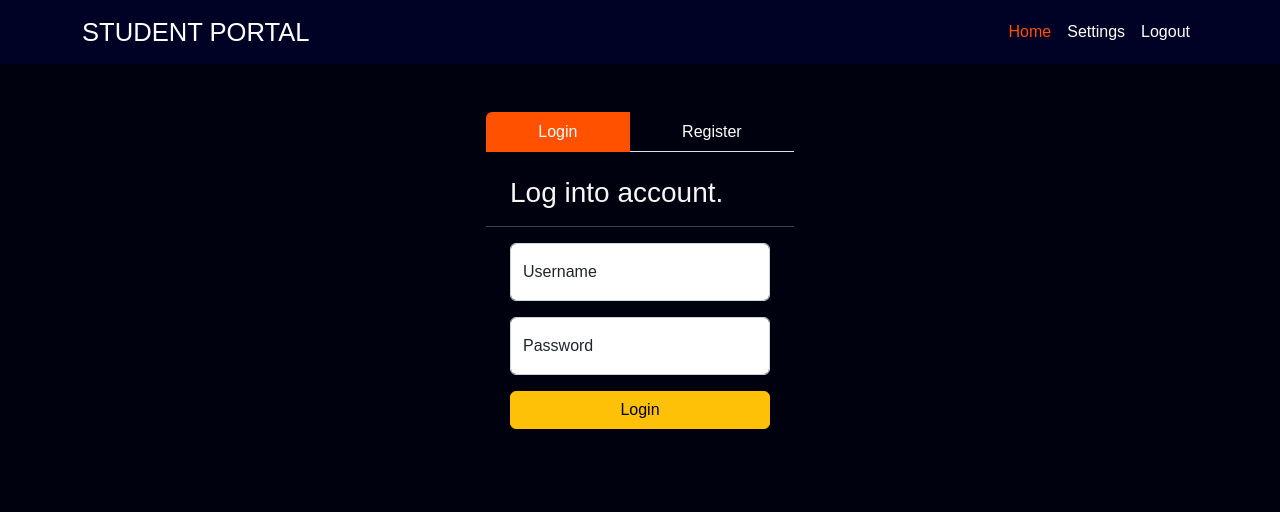
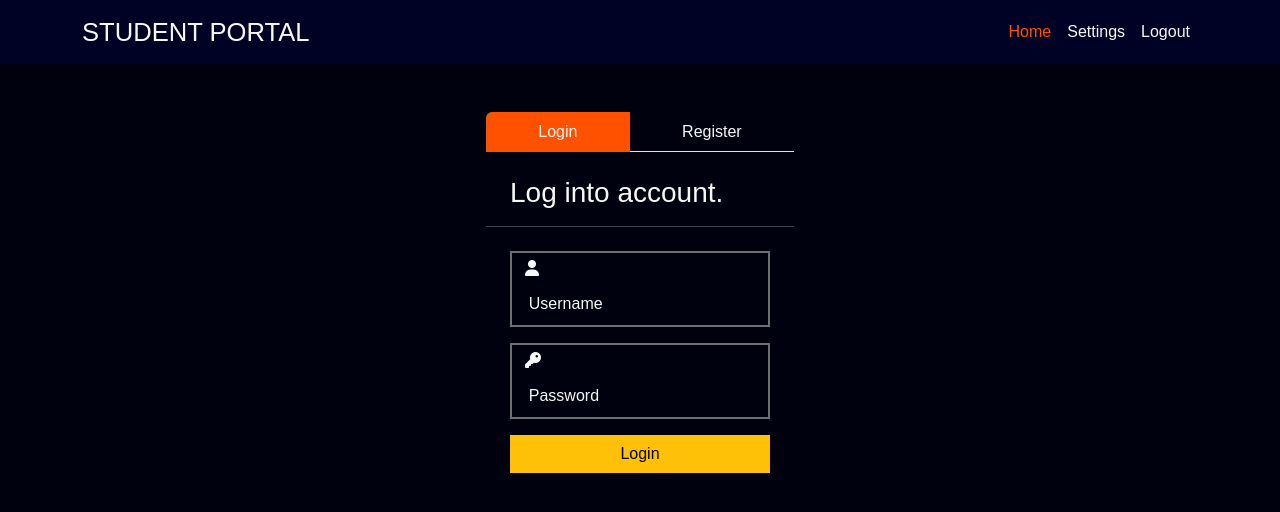
Before and after one commit to mwasifraza/portal-app, a React (Create React App) app: page / in a window 1280 px wide. Shown: the top 512 px of the page. Built offline with nearby package versions, Linux system fonts and the light colour scheme.

Commit message:
login form styling

```diff
--- a/src/components/elements/Login.js
+++ b/src/components/elements/Login.js
@@ -3,21 +3,27 @@ import React from 'react'
 const Login = () => {
   return (
     <>
-        <form>
-            <div className='px-4'>
-              <div className='form-floating mb-3'>
-                <input type="text" name="username" id='username' className='form-control' placeholder='Username' />
-                <label for="username">Username</label>
+      <form>
+          <div className='px-4 mt-4'>
+              <div className="input-group mb-3">
+                  <span className="input-group-text" id="basic-addon1"><i className="fa-solid fa-user"></i></span>
+                  <div className='float-label-text'>
+                      <input type="text" name="username" id='username' className="form-control" autoComplete='off' aria-label="Username" aria-describedby="basic-addon1" required />
+                      <label for="username">Username</label>
+                  </div>
               </div>
-              <div className='form-floating mb-3'>
-                <input type="text" name="password" id='password' className='form-control' placeholder='Password' />
-                <label for="password">Password</label>
+              <div className="input-group mb-3">
+                  <span className="input-group-text" id="basic-addon1"><i className="fa-solid fa-key"></i></span>
+                  <div className='float-label-text'>
+                      <input type="password" name="password" id='password' className="form-control" aria-label="Password" aria-describedby="basic-addon1" required/>
+                      <label for="password">Password</label>
+                  </div>
               </div>
               <div className='d-grid'>
-                <input type="submit" name="login" value="Login" id='Login' className='btn btn-warning' />
+                  <input type="submit" name="login" value="Login" id='Login' className='btn btn-warning rounded-0' />
               </div>
-            </div>
-        </form>
+          </div>
+      </form>
     </>
   )
 }
--- a/src/css/style.scss
+++ b/src/css/style.scss
@@ -5,7 +5,9 @@ $primary-color: #000225;
 $secondary-color: #ff5100;
 $heading-color: #232323;
 $text-color: #6f6f6f;
-$dark-bg-color: #323232;
+$dark-bg-1: #323232;
+$dark-bg-2: #00010e;
+$light-color: #f7f7f7;
 
 *{
     padding: 0;
@@ -14,7 +16,7 @@ $dark-bg-color: #323232;
 }
 
 body{
-    background-color: #00010e;
+    background-color: $dark-bg-2;
 }
 
 .bg-1{
@@ -24,20 +26,64 @@ body{
     background-color: $secondary-color;
 }
 hr{
-    border-color: #fff;
+    border-color: $light-color;
 }
 
+.input-group{
+    border: 2px solid $text-color;
+    .input-group-text{
+        background-color: transparent;
+        color: $light-color;
+        border-color: transparent;
+        border-radius: 0;
+    }
+    .float-label-text{
+        position: relative;
+        flex: 1 1 auto;
+        label{
+            background-color: $dark-bg-2;
+            position: absolute;
+            top: 50%;
+            transform: translateY(-50%) translateX(.8rem);
+            padding: 0 5px;
+            color: $light-color;
+            cursor: text;
+            user-select: none;
+            transition: 300ms;
+        }
+        .form-control{
+            padding: 0.5rem;
+            background-color: transparent;
+            color: $light-color;
+            border-radius: 0;
+            box-shadow: none;
+            border-color: transparent;
+        }
+        .form-control:focus ~ label,
+        .form-control:valid ~ label{
+            // background-color: $secondary-color;
+            color: $secondary-color;
+            opacity: 0.9;
+            top: 0;
+            transform: scale(0.8) translateY(-70%) translateX(-0.6rem);
+        }
+    }
+    &:has(.form-control:focus),
+    &:has(.form-control:valid){
+        border-color: $secondary-color;
+    }
+}
 
 .nav-tabs{
     .nav-link{
         background-color: transparent;
         border-radius: 0;
         border: 0;
-        color: #fff;
+        color: $light-color;
     }
     .nav-link.active{
         background-color: $secondary-color;
-        color: #fff;
+        color: $light-color;
     }
     .nav-item:first-child{
         .nav-link{
@@ -52,7 +98,7 @@ hr{
 }
 .tab-content{
     h3{
-        color: #f7f7f7;
+        color: $light-color;
     }
 }
 
@@ -61,11 +107,11 @@ hr{
     background-color: $primary-color;
     .navbar-brand{
         font-weight: 400;
-        color: white;
+        color: $light-color;
         font-size: 1.6rem;
     }
     .nav-link{
-        color: #fff;
+        color: $light-color;
         font-weight: 500;
         &:hover{
             color: $secondary-color;
```
